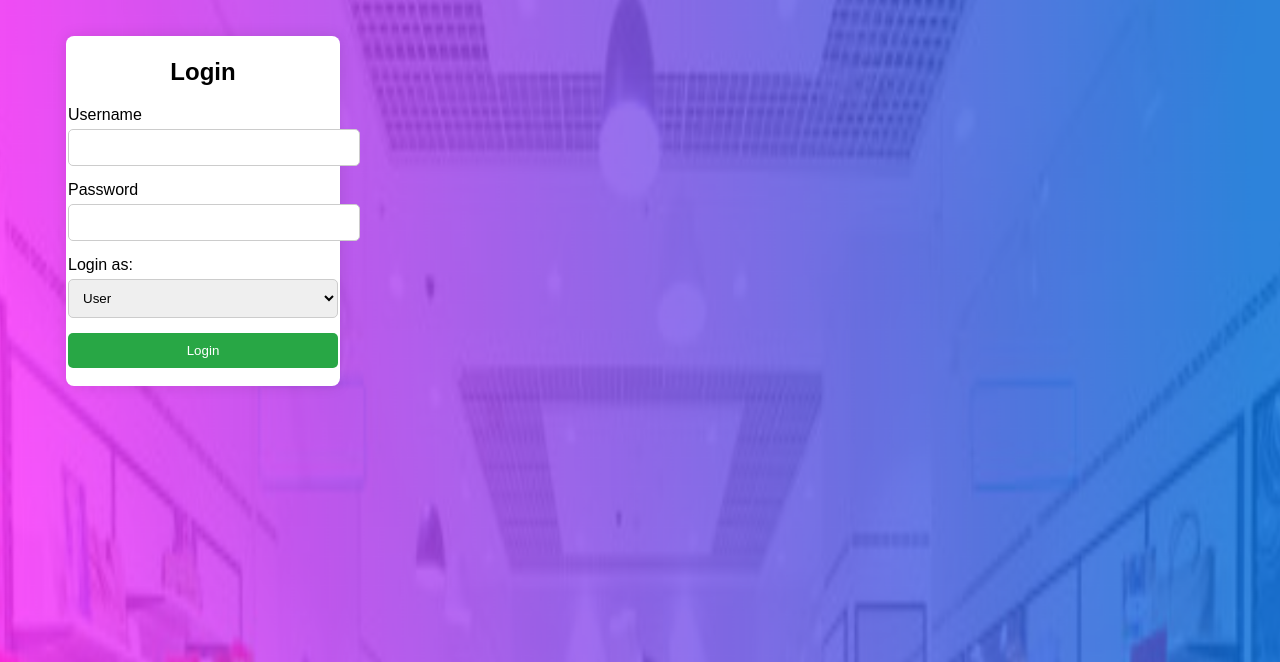
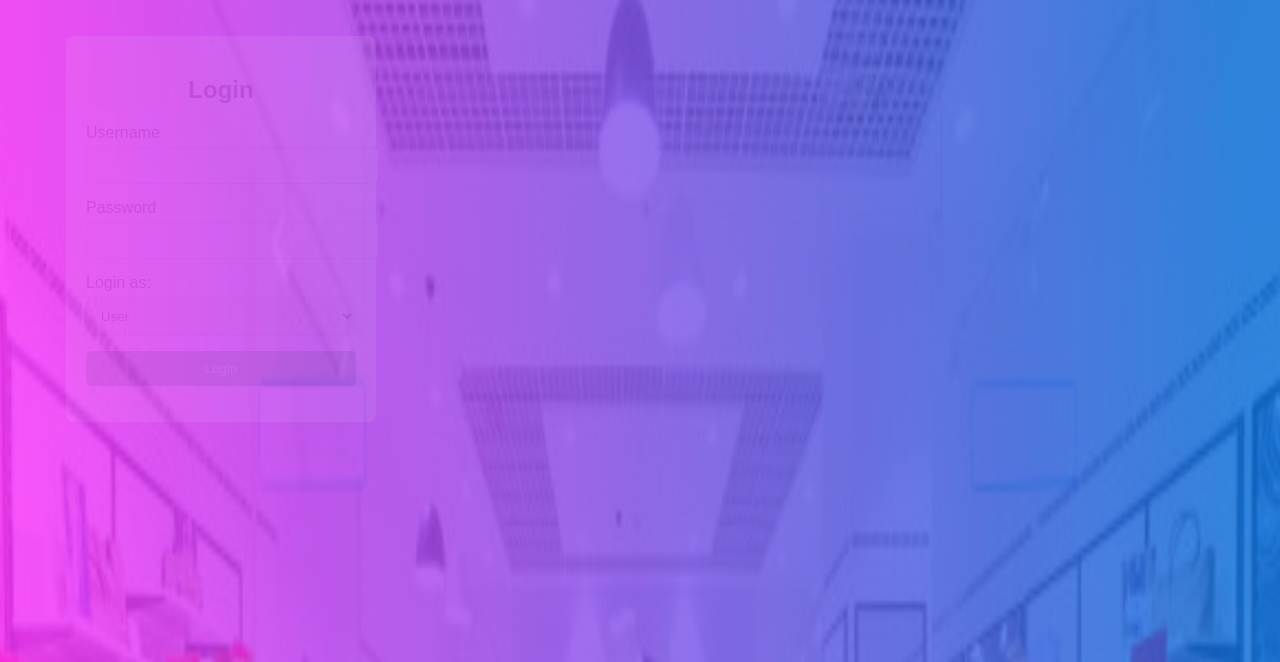
Before and after one commit to qwesi-dizzy-studio/RegDic-Fashion-Fix, a PHP site: page / in a window 1280 px wide. Shown: the part 107-769 px from the top of the page. Run offline with PHP 8.4, Linux system fonts and the light colour scheme.

Commit message:
Update sign-login-style.css

```diff
--- a/sign-login-style.css
+++ b/sign-login-style.css
@@ -11,7 +11,8 @@ body {
 
 .signup-container, .login-container {
     background-color: white;
-    padding: 2px;
+    opacity: 0.07;
+    padding: 20px;
     border-radius: 8px;
     box-shadow: 0 0 15px rgba(0, 0, 0, 0.1);
     width: 270px;
```
